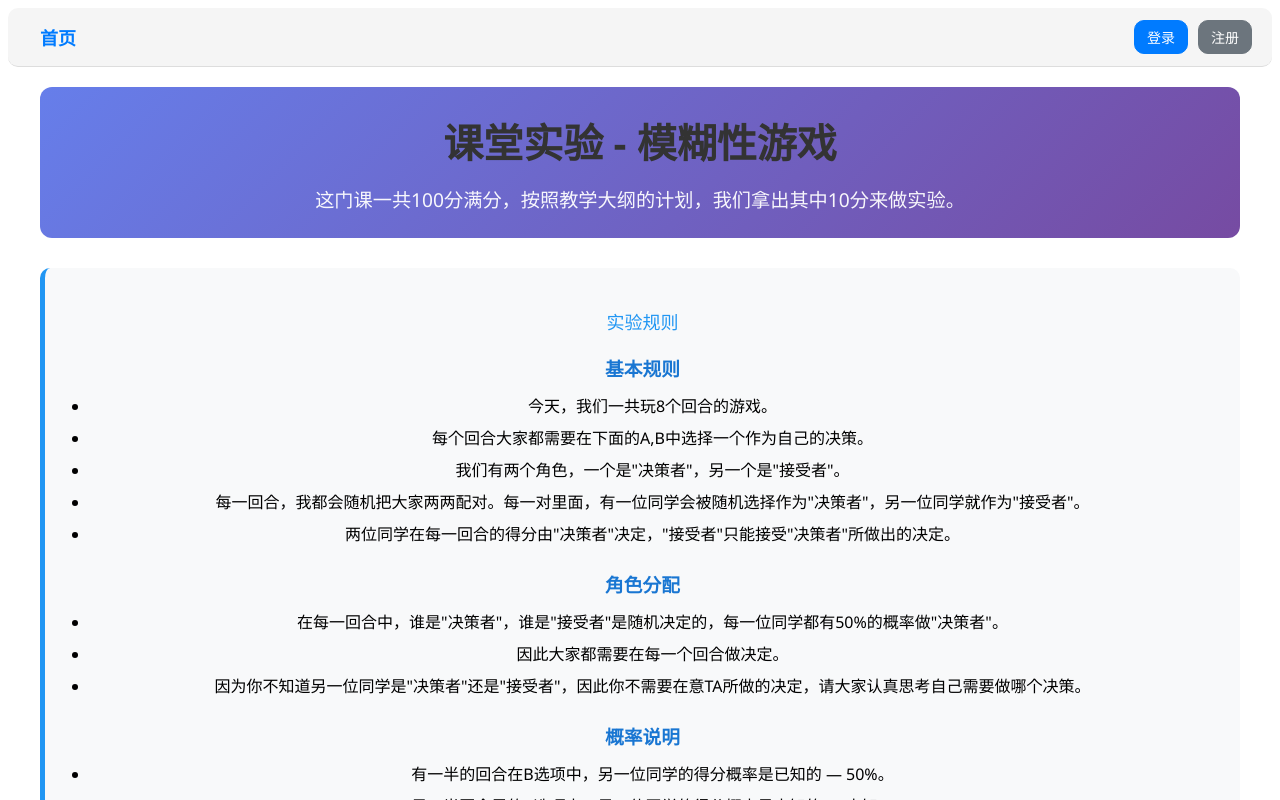
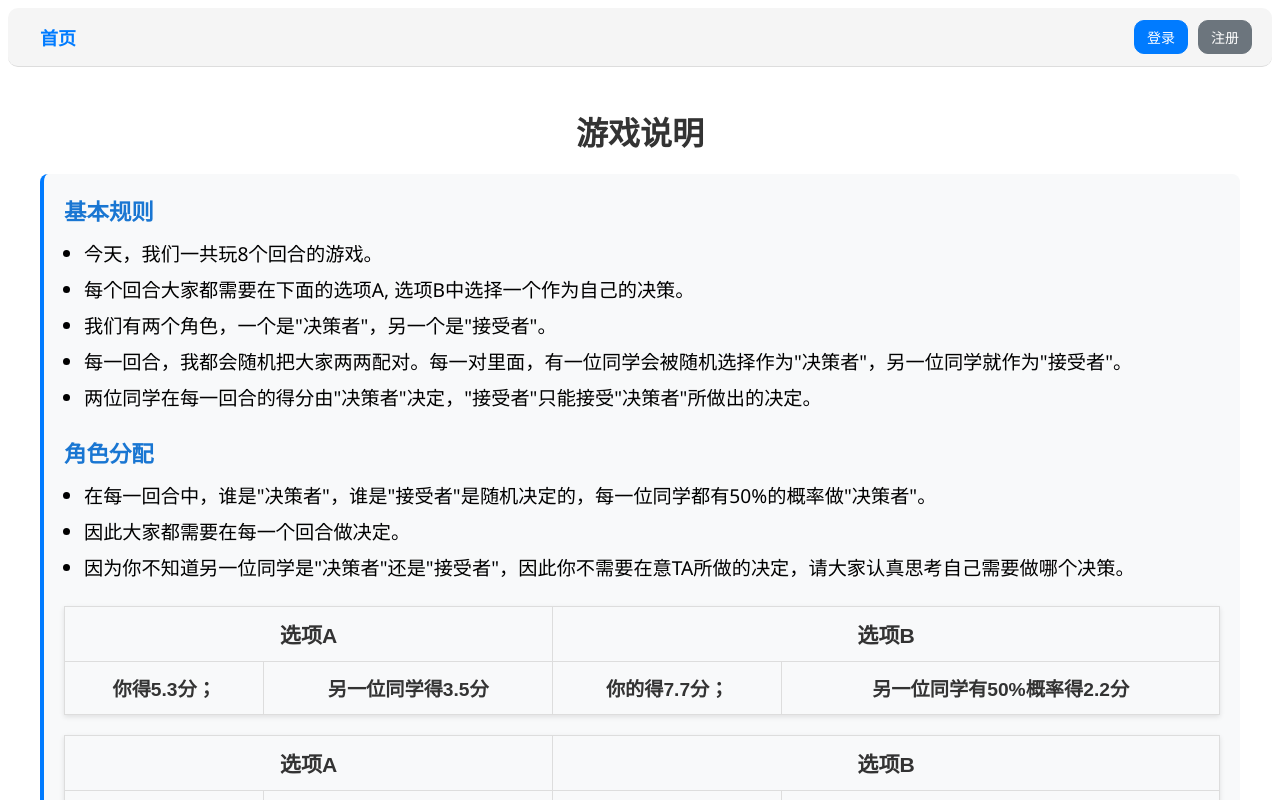
Before and after one commit to zhaoqiwang1/Behavioral-Econ, a React (Create React App) app in the folder client/: page /games/game-under-ambiguity in a window 1280 px wide. Shown: the top 800 px of the page. Built offline with nearby package versions, Linux system fonts and the light colour scheme.

Commit message:
game under ambiguity instructions

```diff
--- a/client/src/pages/games/GameUnderAmbiguity.jsx
+++ b/client/src/pages/games/GameUnderAmbiguity.jsx
@@ -129,7 +129,7 @@ const GameUnderAmbiguity = () => {
         <div className={styles.container}>
           <div className={styles.completedMessage}>
             <h2>感谢参与！</h2>
-            <p>你已经完成过模糊性游戏实验，无法重复参与。</p>
+            <p>你已经完成过本次游戏，无法重复参与。</p>
             <button className={styles.backButton} onClick={() => window.history.back()}>
               返回
             </button>
@@ -143,24 +143,18 @@ const GameUnderAmbiguity = () => {
     <div>
       <Navbar />
       <div className={styles.container}>
-        <div className={styles.header}>
-          <h1>课堂实验 - 模糊性游戏</h1>
-          <p>这门课一共100分满分，按照教学大纲的计划，我们拿出其中10分来做实验。</p>
-        </div>
-
+        <h1>游戏说明</h1>
         <div className={styles.instructions}>
-          <h2>实验规则</h2>
           <div className={styles.ruleSection}>
             <h3>基本规则</h3>
             <ul>
               <li>今天，我们一共玩8个回合的游戏。</li>
-              <li>每个回合大家都需要在下面的A,B中选择一个作为自己的决策。</li>
+              <li>每个回合大家都需要在下面的选项A, 选项B中选择一个作为自己的决策。</li>
               <li>我们有两个角色，一个是"决策者"，另一个是"接受者"。</li>
               <li>每一回合，我都会随机把大家两两配对。每一对里面，有一位同学会被随机选择作为"决策者"，另一位同学就作为"接受者"。</li>
               <li>两位同学在每一回合的得分由"决策者"决定，"接受者"只能接受"决策者"所做出的决定。</li>
             </ul>
           </div>
-
           <div className={styles.ruleSection}>
             <h3>角色分配</h3>
             <ul>
@@ -169,7 +163,37 @@ const GameUnderAmbiguity = () => {
               <li>因为你不知道另一位同学是"决策者"还是"接受者"，因此你不需要在意TA所做的决定，请大家认真思考自己需要做哪个决策。</li>
             </ul>
           </div>
+          <div>
+            <table className={styles.scoreTable}>
+              <thead>
+                <tr>
+                  <th colSpan={2} className={styles.optionHeader}>选项A</th>
+                  <th colSpan={2} className={styles.optionHeader}>选项B</th>
+                </tr>
+                <tr>
+                  <th>你得5.3分；</th>
+                  <th>另一位同学得3.5分</th>
+                  <th>你的得7.7分；</th>
+                  <th>另一位同学有50%概率得2.2分</th>
+                </tr>
+              </thead>
+            </table>
 
+            <table className={styles.scoreTable}>
+              <thead>
+                <tr>
+                  <th colSpan={2} className={styles.optionHeader}>选项A</th>
+                  <th colSpan={2} className={styles.optionHeader}>选项B</th>
+                </tr>
+                <tr>
+                  <th>你得5.3分；</th>
+                  <th>另一位同学得3.5分</th>
+                  <th>你的得7.7分；</th>
+                  <th>另一位同学有未知概率得2.2分</th>
+                </tr>
+              </thead>
+            </table>
+          </div>
           <div className={styles.ruleSection}>
             <h3>概率说明</h3>
             <ul>
@@ -184,12 +208,10 @@ const GameUnderAmbiguity = () => {
         <form onSubmit={handleSubmit} className={styles.form}>
           <div className={styles.roundsSection}>
             <h2>请完成以下8个回合的决策</h2>
-            <p>在每个回合中，请选择您偏好的选项（A 或 B）</p>
-
-            <div className={styles.legend}>
+            {/* <div className={styles.legend}>
               <div><strong>选项A:</strong> 您得 X 分，另一位同学得 Y 分</div>
               <div><strong>选项B:</strong> 您得 X 分，另一位同学有 P 概率得 0 分，有 (1-P) 概率得 Y 分</div>
-            </div>
+            </div> */}
 
             <div className={styles.roundsNavigation}>
               {roundDetails.map((round, index) => (
--- a/client/src/pages/games/GameUnderAmbiguity.module.css
+++ b/client/src/pages/games/GameUnderAmbiguity.module.css
@@ -26,16 +26,19 @@
 }
 
 .instructions {
-  background: #f8f9fa;
-  border-radius: 10px;
-  padding: 25px;
-  margin-bottom: 30px;
-  border-left: 5px solid #2196f3;
+  background-color: #f8f9fa;
+  padding: 20px;
+  border-radius: 8px;
+  margin: 20px auto;
+  max-width: 1200px;
+  border-left: 4px solid #007bff;
+  text-align: left;
+  font-size: 1.2rem;
 }
 
-.instructions h2 {
-  color: #2196f3;
-  margin-bottom: 20px;
+.instructions h3 {
+  margin-top: 0;
+  color: #007bff;
 }
 
 .ruleSection {
@@ -54,6 +57,36 @@
 
 .ruleSection li {
   margin-bottom: 8px;
+}
+
+.scoreTable {
+  width: 100%;
+  border-collapse: collapse;
+  margin: 20px 0;
+  font-family: Arial, sans-serif;
+  box-shadow: 0 2px 5px rgba(0,0,0,0.1);
+}
+
+.scoreTable th,
+.scoreTable td {
+  border: 1px solid #ddd;
+  padding: 12px;
+  text-align: center;
+}
+
+.scoreTable th {
+  background-color: #f8f9fa;
+  font-weight: bold;
+  color: #333;
+}
+
+.optionHeader {
+  background-color: #e9ecef;
+  font-size: 1.1em;
+}
+
+.scoreTable tbody tr:hover {
+  background-color: #f5f5f5;
 }
 
 .form {
--- a/client/src/pages/games/PublicGoodsGame.module.css
+++ b/client/src/pages/games/PublicGoodsGame.module.css
@@ -13,11 +13,6 @@
   border-left: 4px solid #007bff;
   text-align: left;
   font-size: 1.2rem;
-}
-
-.instructions h3 {
-  margin-top: 0;
-  color: #007bff;
 }
 
 .instructions h3 {
```
